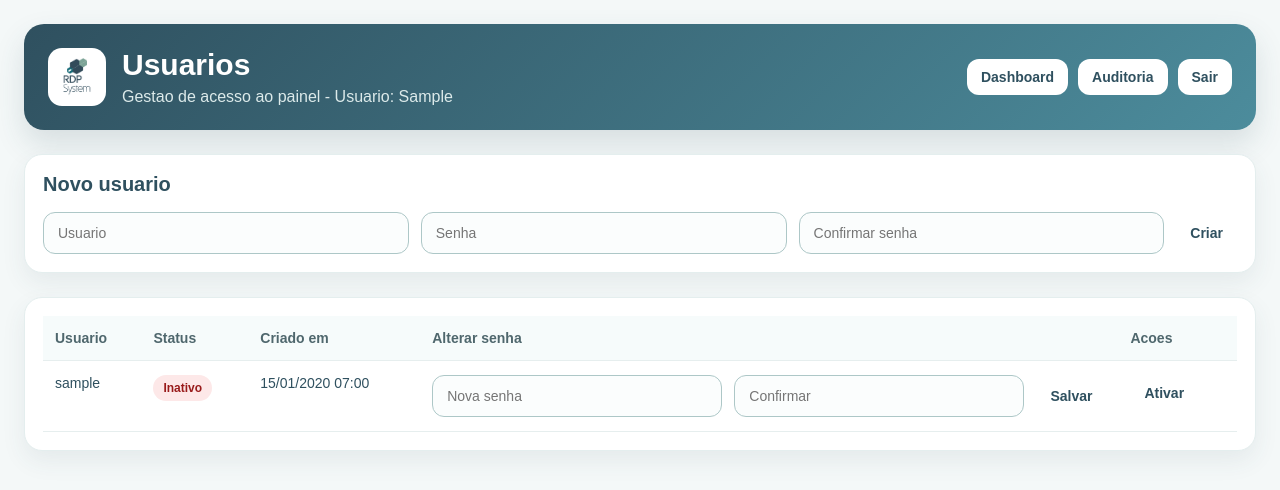
After one commit to pedropasciary-code/inventario-server, a FastAPI app: template app/templates/users.html in a window 1280 px wide. The commit adds this page. Shown: the top 490 px of the page. Run offline with FastAPI, Linux system fonts and the light colour scheme; the template is opened without the code that fills it: most values are stand-ins (such as "Sample title", 1, 10 or a date in 2020); parts of the project's set-up code (start-up, migrations or seed data) failed here and were passed over.

Commit message:
feat: add panel user management

```diff
--- a/app/main.py
+++ b/app/main.py
@@ -19,7 +19,7 @@ from starlette.middleware.sessions import SessionMiddleware
 
 from .database import SessionLocal
 from .config import AGENT_TOKEN, SECRET_KEY, SESSION_COOKIE_SECURE, DISPLAY_TIMEZONE
-from .auth import verify_password
+from .auth import hash_password, verify_password
 from . import models, schemas
 
 # Instancia a API principal e configura onde o FastAPI buscará os templates HTML.
@@ -190,6 +190,10 @@ AUDIT_EVENT_OPTIONS = {
     "export_csv": "Exportacao CSV",
     "export_xlsx": "Exportacao Excel",
     "checkin_rejected": "Check-in rejeitado",
+    "user_created": "Usuario criado",
+    "user_enabled": "Usuario ativado",
+    "user_disabled": "Usuario desativado",
+    "password_changed": "Senha alterada",
 }
 
 
@@ -343,6 +347,40 @@ def build_audit_query(
         query = query.filter(models.AuditEvent.created_at < end_date + timedelta(days=1))
 
     return query
+
+
+def normalize_username(username: str | None) -> str:
+    return (username or "").strip()
+
+
+def validate_password_fields(password: str, password_confirmation: str):
+    if len(password) < 8:
+        raise ValueError("A senha deve ter pelo menos 8 caracteres.")
+
+    if password != password_confirmation:
+        raise ValueError("As senhas informadas nao conferem.")
+
+
+def render_users_page(
+    request: Request,
+    db: Session,
+    session_user: str,
+    message: str | None = None,
+    error: str | None = None,
+):
+    users = db.query(models.User).order_by(asc(models.User.username)).all()
+
+    return templates.TemplateResponse(
+        request,
+        "users.html",
+        {
+            "session_user": session_user,
+            "users": users,
+            "message": message,
+            "error": error,
+            "csrf_token": get_csrf_token(request),
+        }
+    )
 
 
 def normalize_mac_address(mac_address: str | None) -> str | None:
@@ -740,6 +778,145 @@ def dashboard(
             "csrf_token": get_csrf_token(request)
         }
     )
+
+
+@app.get("/users", response_class=HTMLResponse)
+def users_page(request: Request, db: Session = Depends(get_db)):
+    session_user = get_session_user(request, db)
+
+    if not session_user:
+        return RedirectResponse(url="/login", status_code=303)
+
+    return render_users_page(request, db, session_user)
+
+
+@app.post("/users", response_class=HTMLResponse)
+def create_panel_user(
+    request: Request,
+    username: str = Form(...),
+    password: str = Form(...),
+    password_confirmation: str = Form(...),
+    csrf_token: str = Form(...),
+    db: Session = Depends(get_db),
+):
+    validate_csrf_token(request, csrf_token)
+    session_user = get_session_user(request, db)
+
+    if not session_user:
+        return RedirectResponse(url="/login", status_code=303)
+
+    username = normalize_username(username)
+
+    try:
+        if not username:
+            raise ValueError("Usuario nao pode ficar vazio.")
+
+        validate_password_fields(password, password_confirmation)
+
+        if db.query(models.User).filter(models.User.username == username).first():
+            raise ValueError("Usuario ja existe.")
+
+        user = models.User(
+            username=username,
+            password_hash=hash_password(password),
+            is_active=True,
+        )
+        db.add(user)
+        db.commit()
+    except ValueError as error:
+        db.rollback()
+        return render_users_page(request, db, session_user, error=str(error))
+    except IntegrityError:
+        db.rollback()
+        return render_users_page(request, db, session_user, error="Usuario ja existe.")
+
+    record_audit_event(
+        db,
+        "user_created",
+        request,
+        username=session_user,
+        details={"target_username": username}
+    )
+    return render_users_page(request, db, session_user, message="Usuario criado com sucesso.")
+
+
+@app.post("/users/{user_id}/toggle", response_class=HTMLResponse)
+def toggle_panel_user(
+    user_id: int,
+    request: Request,
+    csrf_token: str = Form(...),
+    db: Session = Depends(get_db),
+):
+    validate_csrf_token(request, csrf_token)
+    session_user = get_session_user(request, db)
+
+    if not session_user:
+        return RedirectResponse(url="/login", status_code=303)
+
+    user = db.query(models.User).filter(models.User.id == user_id).first()
+
+    if not user:
+        raise HTTPException(status_code=404, detail="Usuario nao encontrado")
+
+    if user.username == session_user and user.is_active:
+        return render_users_page(
+            request,
+            db,
+            session_user,
+            error="Voce nao pode desativar o proprio usuario logado.",
+        )
+
+    user.is_active = not user.is_active
+    db.commit()
+
+    event_type = "user_enabled" if user.is_active else "user_disabled"
+    record_audit_event(
+        db,
+        event_type,
+        request,
+        username=session_user,
+        details={"target_username": user.username}
+    )
+    message = "Usuario ativado com sucesso." if user.is_active else "Usuario desativado com sucesso."
+    return render_users_page(request, db, session_user, message=message)
+
+
+@app.post("/users/{user_id}/password", response_class=HTMLResponse)
+def change_panel_user_password(
+    user_id: int,
+    request: Request,
+    password: str = Form(...),
+    password_confirmation: str = Form(...),
+    csrf_token: str = Form(...),
+    db: Session = Depends(get_db),
+):
+    validate_csrf_token(request, csrf_token)
+    session_user = get_session_user(request, db)
+
+    if not session_user:
+        return RedirectResponse(url="/login", status_code=303)
+
+    user = db.query(models.User).filter(models.User.id == user_id).first()
+
+    if not user:
+        raise HTTPException(status_code=404, detail="Usuario nao encontrado")
+
+    try:
+        validate_password_fields(password, password_confirmation)
+    except ValueError as error:
+        return render_users_page(request, db, session_user, error=str(error))
+
+    user.password_hash = hash_password(password)
+    db.commit()
+    record_audit_event(
+        db,
+        "password_changed",
+        request,
+        username=session_user,
+        details={"target_username": user.username}
+    )
+
+    return render_users_page(request, db, session_user, message="Senha alterada com sucesso.")
 
 
 @app.get("/audit", response_class=HTMLResponse)
--- a/app/templates/dashboard.html
+++ b/app/templates/dashboard.html
@@ -269,6 +269,7 @@
             </div>
 
             <div class="actions">
+                <a class="button" href="/users">Usuarios</a>
                 <a class="button" href="/audit">Auditoria</a>
                 <a class="button" href="/export/csv?status={{ status }}&sort={{ sort }}&direction={{ direction }}{% if q %}&q={{ q|urlencode }}{% endif %}">Exportar CSV</a>
                 <a class="button" href="/export/xlsx?status={{ status }}&sort={{ sort }}&direction={{ direction }}{% if q %}&q={{ q|urlencode }}{% endif %}">Exportar Excel</a>
--- /dev/null
+++ b/app/templates/users.html
@@ -0,0 +1,276 @@
+<!DOCTYPE html>
+<html lang="pt-BR">
+<head>
+    <meta charset="UTF-8">
+    <meta name="viewport" content="width=device-width, initial-scale=1.0">
+    <title>RDP SYSTEM - Usuarios</title>
+    <style>
+        * {
+            box-sizing: border-box;
+        }
+
+        body {
+            margin: 0;
+            font-family: Arial, sans-serif;
+            background: #f4f8f8;
+            color: #2f505f;
+        }
+
+        .layout {
+            padding: 24px;
+        }
+
+        .header {
+            background: linear-gradient(135deg, #2f505f, #4c8c9c);
+            color: white;
+            border-radius: 20px;
+            padding: 24px;
+            margin-bottom: 24px;
+            display: flex;
+            justify-content: space-between;
+            align-items: center;
+            gap: 20px;
+            flex-wrap: wrap;
+            box-shadow: 0 14px 30px rgba(47, 80, 95, 0.15);
+        }
+
+        .header-left {
+            display: flex;
+            align-items: center;
+            gap: 16px;
+        }
+
+        .header-logo {
+            width: 58px;
+            height: 58px;
+            object-fit: contain;
+            background: white;
+            border-radius: 14px;
+            padding: 6px;
+        }
+
+        .header h1 {
+            margin: 0 0 6px;
+            font-size: 30px;
+        }
+
+        .header p {
+            margin: 0;
+            color: #dceaea;
+        }
+
+        .actions, .row-actions {
+            display: flex;
+            gap: 10px;
+            flex-wrap: wrap;
+        }
+
+        a.button, button.button {
+            text-decoration: none;
+            padding: 10px 14px;
+            background: white;
+            color: #2f505f;
+            border-radius: 12px;
+            border: none;
+            cursor: pointer;
+            font-size: 14px;
+            font-weight: bold;
+        }
+
+        a.button:hover, button.button:hover {
+            background: #adc7c7;
+        }
+
+        .panel, .table-box, .notice {
+            background: white;
+            border-radius: 18px;
+            padding: 18px;
+            box-shadow: 0 10px 25px rgba(47, 80, 95, 0.08);
+            border: 1px solid #e4eeee;
+        }
+
+        .panel {
+            margin-bottom: 24px;
+        }
+
+        .panel h2 {
+            margin: 0 0 16px;
+            font-size: 20px;
+        }
+
+        .user-form, .password-form {
+            display: flex;
+            gap: 12px;
+            flex-wrap: wrap;
+            align-items: center;
+        }
+
+        input[type="text"], input[type="password"] {
+            flex: 1;
+            min-width: 190px;
+            padding: 12px 14px;
+            border: 1px solid #adc7c7;
+            border-radius: 12px;
+            font-size: 14px;
+            background: #fbfdfd;
+        }
+
+        input[type="text"]:focus, input[type="password"]:focus {
+            outline: none;
+            border-color: #4c8c9c;
+            box-shadow: 0 0 0 3px rgba(76, 140, 156, 0.12);
+        }
+
+        .table-box {
+            overflow-x: auto;
+        }
+
+        table {
+            width: 100%;
+            border-collapse: collapse;
+            min-width: 920px;
+        }
+
+        th, td {
+            padding: 14px 12px;
+            text-align: left;
+            border-bottom: 1px solid #e6eeee;
+            font-size: 14px;
+            vertical-align: top;
+        }
+
+        th {
+            color: #4f676d;
+            background: #f6fbfb;
+        }
+
+        tr:hover {
+            background: #f8fcfc;
+        }
+
+        .badge {
+            display: inline-block;
+            padding: 6px 10px;
+            border-radius: 999px;
+            font-size: 12px;
+            font-weight: bold;
+        }
+
+        .badge.active {
+            background: #dff0ec;
+            color: #1f6f57;
+        }
+
+        .badge.inactive {
+            background: #fde8e8;
+            color: #991b1b;
+        }
+
+        .notice {
+            margin-bottom: 24px;
+            color: #1f6f57;
+        }
+
+        .notice.error {
+            color: #991b1b;
+        }
+
+        .muted {
+            color: #668086;
+        }
+    </style>
+</head>
+<body>
+    <div class="layout">
+        <div class="header">
+            <div class="header-left">
+                <img class="header-logo" src="/static/logo/logo-rdp.png" alt="RDP SYSTEM">
+                <div>
+                    <h1>Usuarios</h1>
+                    <p>Gestao de acesso ao painel - Usuario: {{ session_user }}</p>
+                </div>
+            </div>
+
+            <div class="actions">
+                <a class="button" href="/dashboard">Dashboard</a>
+                <a class="button" href="/audit">Auditoria</a>
+                <form method="post" action="/logout" style="margin:0;">
+                    <input type="hidden" name="csrf_token" value="{{ csrf_token }}">
+                    <button class="button" type="submit">Sair</button>
+                </form>
+            </div>
+        </div>
+
+        {% if message %}
+        <div class="notice">{{ message }}</div>
+        {% endif %}
+
+        {% if error %}
+        <div class="notice error">{{ error }}</div>
+        {% endif %}
+
+        <div class="panel">
+            <h2>Novo usuario</h2>
+            <form class="user-form" method="post" action="/users">
+                <input type="hidden" name="csrf_token" value="{{ csrf_token }}">
+                <input type="text" name="username" placeholder="Usuario" required>
+                <input type="password" name="password" placeholder="Senha" minlength="8" required>
+                <input type="password" name="password_confirmation" placeholder="Confirmar senha" minlength="8" required>
+                <button class="button" type="submit">Criar</button>
+            </form>
+        </div>
+
+        <div class="table-box">
+            <table>
+                <thead>
+                    <tr>
+                        <th>Usuario</th>
+                        <th>Status</th>
+                        <th>Criado em</th>
+                        <th>Alterar senha</th>
+                        <th>Acoes</th>
+                    </tr>
+                </thead>
+                <tbody>
+                    {% for user in users %}
+                    <tr>
+                        <td>
+                            {{ user.username }}
+                            {% if user.username == session_user %}
+                            <span class="muted">(voce)</span>
+                            {% endif %}
+                        </td>
+                        <td>
+                            {% if user.is_active %}
+                            <span class="badge active">Ativo</span>
+                            {% else %}
+                            <span class="badge inactive">Inativo</span>
+                            {% endif %}
+                        </td>
+                        <td>{{ user.created_at|datetime_br }}</td>
+                        <td>
+                            <form class="password-form" method="post" action="/users/{{ user.id }}/password">
+                                <input type="hidden" name="csrf_token" value="{{ csrf_token }}">
+                                <input type="password" name="password" placeholder="Nova senha" minlength="8" required>
+                                <input type="password" name="password_confirmation" placeholder="Confirmar" minlength="8" required>
+                                <button class="button" type="submit">Salvar</button>
+                            </form>
+                        </td>
+                        <td>
+                            <form method="post" action="/users/{{ user.id }}/toggle" style="margin:0;">
+                                <input type="hidden" name="csrf_token" value="{{ csrf_token }}">
+                                {% if user.is_active %}
+                                <button class="button" type="submit">Desativar</button>
+                                {% else %}
+                                <button class="button" type="submit">Ativar</button>
+                                {% endif %}
+                            </form>
+                        </td>
+                    </tr>
+                    {% endfor %}
+                </tbody>
+            </table>
+        </div>
+    </div>
+</body>
+</html>
```
Also changed, not shown: tests/test_main.py (+105 -0 lines), README.md.
